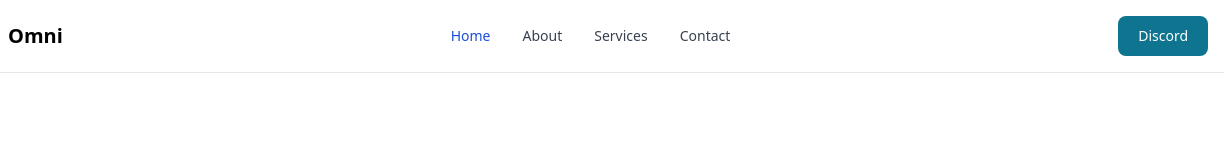
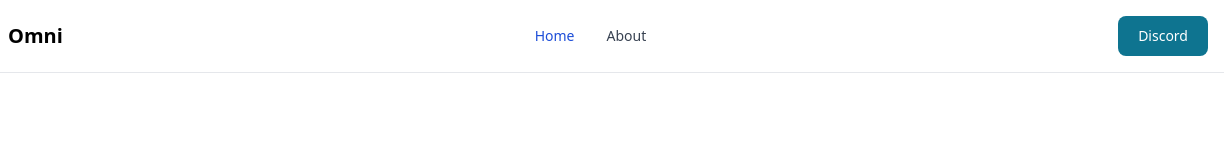
Before and after one commit to omni-network/omni-website, a plain HTML site: page index.html in a window 1280 px wide. Shown: the full height of the page, 56-1280 px from the left. Drawn offline with nearby package versions, Linux system fonts and the light colour scheme.

Commit message:
Update index.html

```diff
--- a/index.html
+++ b/index.html
@@ -28,20 +28,19 @@
               </button>
             </div>
             <div class="hidden justify-between items-center w-full md:flex md:w-auto md:order-1" id="navbar-sticky">
-                <ul
-                    class="flex flex-col p-4 mt-4 bg-zinc-50 rounded-lg border border-gray-100 md:flex-row md:space-x-8 md:mt-0 md:text-sm md:font-medium md:border-0 md:bg-white dark:bg-zinc-800 md:dark:bg-zinc-900 dark:border-zinc-800">
+                <ul class="flex flex-col p-4 mt-4 bg-zinc-50 rounded-lg border border-gray-100 md:flex-row md:space-x-8 md:mt-0 md:text-sm md:font-medium md:border-0 md:bg-white dark:bg-zinc-800 md:dark:bg-zinc-900 dark:border-zinc-800">
                     <li>
                         <a href="#" class="block py-2 pr-4 pl-3 text-white bg-cyan-700 rounded md:bg-transparent md:text-blue-700 md:p-0 dark:text-white" aria-current="page">Home</a>
                     </li>
                     <li>
                         <a href="#"  class="block py-2 pr-4 pl-3 text-gray-700 rounded hover:bg-zinc-100 md:hover:bg-transparent md:hover:text-blue-700 md:p-0 md:dark:hover:text-white dark:text-gray-400 dark:hover:bg-zinc-700 dark:hover:text-white md:dark:hover:bg-transparent dark:border-gray-700">About</a>
                     </li>
-                    <li>
+                    <!-- <li>
                         <a href="#" class="block py-2 pr-4 pl-3 text-gray-700 rounded hover:bg-zinc-100 md:hover:bg-transparent md:hover:text-blue-700 md:p-0 md:dark:hover:text-white dark:text-gray-400 dark:hover:bg-zinc-700 dark:hover:text-white md:dark:hover:bg-transparent dark:border-gray-700">Services</a>
                     </li>
                     <li>
                         <a href="#" class="block py-2 pr-4 pl-3 text-gray-700 rounded hover:bg-zinc-100 md:hover:bg-transparent md:hover:text-blue-700 md:p-0 md:dark:hover:text-white dark:text-gray-400 dark:hover:bg-zinc-700 dark:hover:text-white md:dark:hover:bg-transparent dark:border-gray-700">Contact</a>
-                    </li>
+                    </li> -->
                 </ul>
             </div>
         </div>
```
